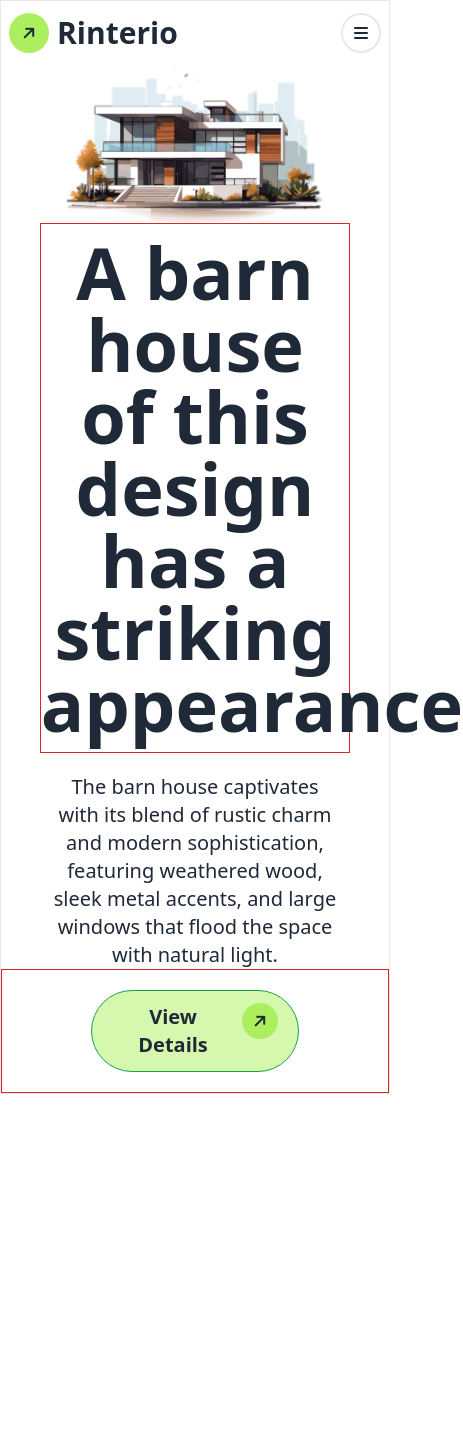
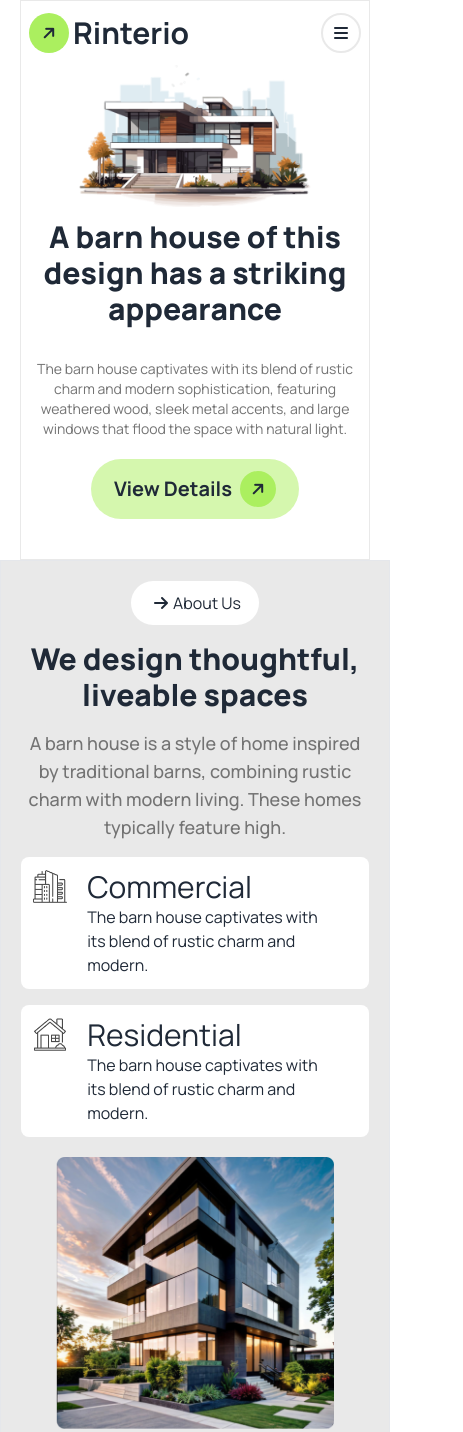
Before and after one commit to abusaleh569857/B-10-Assignment-03, a plain HTML site: page index.html in a window 390 px wide. Shown: the top 1432 px of the page, 463 px wide, since content can reach past the window. Before the commit the page ends 1094 px from the top, so only its background shows below. Drawn offline with nearby package versions, Linux system fonts and the light colour scheme.

Commit message:
Liveable Section Design & Responsive Done Using TailwindCss & DaisyUi

```diff
--- a/index.html
+++ b/index.html
@@ -6,6 +6,20 @@
     <title>Assignment-03</title>
 
     <!-- border border-red-600 -->
+
+    <!-- Manrope Font -->
+    <link rel="preconnect" href="https://fonts.googleapis.com" />
+    <link rel="preconnect" href="https://fonts.gstatic.com" crossorigin />
+    <link
+      href="https://fonts.googleapis.com/css2?family=Manrope:wght@200..800&display=swap"
+      rel="stylesheet"
+    />
+
+    <style>
+      .font-manrope {
+        font-family: "Manrope", sans-serif;
+      }
+    </style>
 
     <!-- DaisyUI Play CDN -->
     <link
@@ -34,20 +48,22 @@
               "color-04": "rgb(233,233,233)",
               "color-05": "rgb(255,255,255)",
               "color-06": "#ABEF5F80",
+              "color-07": "#E9E9E9",
             },
           },
         },
       };
     </script>
   </head>
-  <body>
+  <body class="font-manrope">
     <!-- Header Section -->
-    <header class="md:container md:mx-auto bg-white border border-color-04">
+    <header class="md:container md:mx-auto">
       <!-- NavBar -->
+      <div class="mx-5 md:mx-20 bg-white border border-color-04">
         <nav>
-        <div class="navbar bg-base-100">
+          <div class="navbar bg-base-100 sm:flex justify-between">
             <!-- NavBar Start -->
-          <div class="navbar-start space-x-2 grow">
+            <div class="navbar-start w-3/5 md:w-1/3 space-x-1">
               <div
                 class="bg-color-01 w-10 h-10 rounded-full flex justify-center items-center"
               >
@@ -57,19 +73,37 @@
             </div>
             <!-- NavBar Center -->
             <div class="navbar-center hidden md:flex pt-2">
-            <ul class="menu menu-horizontal px-1">
-              <li class="text-xl text-color-02 font-bold"><a>Home</a></li>
-              <li class="text-xl text-color-03">
+              <ul class="flex justify-center items-center space-x-2">
+                <li
+                  class="text-lg text-color-02 font-bold hover:bg-color-04 hover:rounded-lg px-3 py-1"
+                >
+                  <a>Home</a>
+                </li>
+                <li
+                  class="text-lg text-color-03 hover:bg-color-04 hover:rounded-lg px-3 py-1"
+                >
                   <a>Services</a>
                 </li>
-              <li class="text-xl text-color-03"><a>Portfolio</a></li>
-              <li class="text-xl text-color-03"><a>Blogs</a></li>
-              <li class="text-xl text-color-03"><a>Contact Us</a></li>
+                <li
+                  class="text-lg text-color-03 hover:bg-color-04 hover:rounded-lg px-3 py-1"
+                >
+                  <a>Portfolio</a>
+                </li>
+                <li
+                  class="text-lg text-color-03 hover:bg-color-04 hover:rounded-lg px-3 py-1"
+                >
+                  <a>Blogs</a>
+                </li>
+                <li
+                  class="text-lg text-color-03 hover:bg-color-04 hover:rounded-lg px-3 py-1"
+                >
+                  <a>Contact Us</a>
+                </li>
               </ul>
             </div>
             <!-- NavBar End -->
             <div
-            class="navbar-end hidden md:flex justify-end items-center space-x-5 pt-2"
+              class="navbar-end hidden md:flex justify-end items-center space-x-3 pt-2"
             >
               <div
                 class="bg-white border-2 border-color-04 w-10 h-10 rounded-full flex justify-center items-center"
@@ -82,7 +116,7 @@
                 <i class="fa-solid fa-cart-shopping"></i>
               </div>
               <div
-              class="flex justify-center items-center space-x-2 px-5 py-3 bg-color-01 rounded-full"
+                class="flex justify-center items-center space-x-2 px-3 py-2 bg-color-01 rounded-full"
               >
                 <button class="font-bold text-xl">Book Consult</button>
                 <div
@@ -104,26 +138,29 @@
         <section>
           <div class="flex justify-center items-center w-full">
             <img
-            class="w-2/3 md:w-1/3"
+              class="w-2/3 md:w-1/2"
               src="./images/banner.png"
               alt="Banner Image"
             />
           </div>
           <div class="space-y-5">
             <h1
-            class="text-7xl font-bold w-4/5 border border-red-600 mx-auto text-center py-3"
+              class="text-3xl md:text-6xl font-extrabold w-11/12 mx-auto text-center py-3"
             >
               A barn house of this design has a striking appearance
             </h1>
-          <h3 class="w-3/4 text-xl text-center mx-auto">
-            The barn house captivates with its blend of rustic charm and modern
-            sophistication, featuring weathered wood, sleek metal accents, and
-            large windows that flood the space with natural light.
+            <h3
+              class="w-11/12 md:w-4/5 text-sm md:text-base text-center mx-auto text-color-03"
+            >
+              The barn house captivates with its blend of rustic charm and
+              modern sophistication, featuring weathered wood, sleek metal
+              accents, and large windows that flood the space with natural
+              light.
             </h3>
           </div>
-        <div class="w-full border border-red-600">
+          <div class="w-full">
             <div
-            class="w-52 flex justify-center space-x-2 px-5 py-3 my-5 bg-color-06 rounded-full border border-green-600 container mx-auto"
+              class="w-52 flex justify-center space-x-2 px-5 py-3 mt-5 mb-10 bg-color-06 rounded-full container mx-auto"
             >
               <button class="font-bold text-xl">View Details</button>
               <div
@@ -134,9 +171,79 @@
             </div>
           </div>
         </section>
+      </div>
     </header>
     <!-- Main Section -->
-    <main></main>
+    <main>
+      <!-- Liveable Section -->
+      <section class="md:container md:mx-auto bg-color-07 border">
+        <!-- Liveable Container -->
+        <div
+          class="flex flex-col md:flex-row justify-center items-center m-5 md:m-20 space-y-5 md:space-x-5"
+        >
+          <!-- Liveable Content Left-->
+          <div class="flex flex-col space-y-4">
+            <!-- About Us Button -->
+            <div class="flex justify-center items-center md:justify-start">
+              <div
+                class="flex justify-center items-center bg-white w-32 rounded-full p-2"
+              >
+                <i
+                  class="fa-solid fa-arrow-right w-6 h-7 rounded-full flex justify-center items-center"
+                ></i>
+                <button>About Us</button>
+              </div>
+            </div>
+            <h1
+              class="text-3xl text-center md:text-start md:text-5xl font-black w-full"
+            >
+              We design thoughtful, liveable spaces
+            </h1>
+            <p
+              class="text-center md:text-start text-lg text-color-03 font-medium w-full"
+            >
+              A barn house is a style of home inspired by traditional barns,
+              combining rustic charm with modern living. These homes typically
+              feature high.
+            </p>
+            <!-- Commercial Content -->
+            <div
+              class="flex justify-center items-left md:items-center bg-white rounded-lg space-x-5 p-3"
+            >
+              <div>
+                <img src="./images/commercial.png" alt="" />
+              </div>
+              <div>
+                <h1 class="text-3xl">Commercial</h1>
+                <p class="w-11/12 md:w-3/5">
+                  The barn house captivates with its blend of rustic charm and
+                  modern.
+                </p>
+              </div>
+            </div>
+            <!-- Residential Content -->
+            <div
+              class="flex justify-center items-left md:items-center bg-white rounded-lg space-x-5 p-3"
+            >
+              <div>
+                <img src="./images/residential.png" alt="" />
+              </div>
+              <div>
+                <h1 class="text-3xl">Residential</h1>
+                <p class="w-11/12 md:w-3/5">
+                  The barn house captivates with its blend of rustic charm and
+                  modern.
+                </p>
+              </div>
+            </div>
+          </div>
+          <!-- Liveable Image -->
+          <div class="w-4/5">
+            <img src="./images/Rectangle.png" alt="Home Image" />
+          </div>
+        </div>
+      </section>
+    </main>
     <!-- Footer Section -->
     <footer></footer>
   </body>
```
Lines whose indentation alone changed are shown as unchanged.
